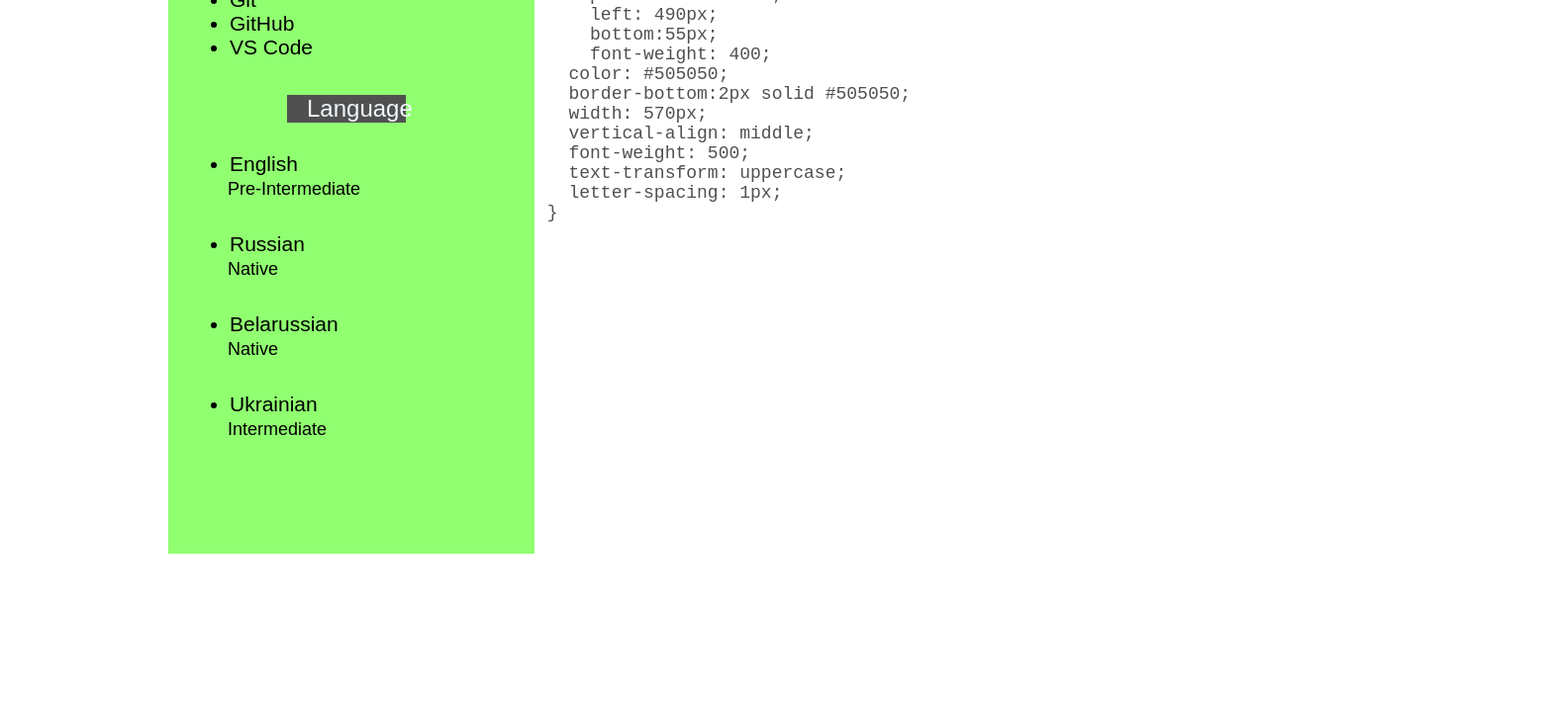
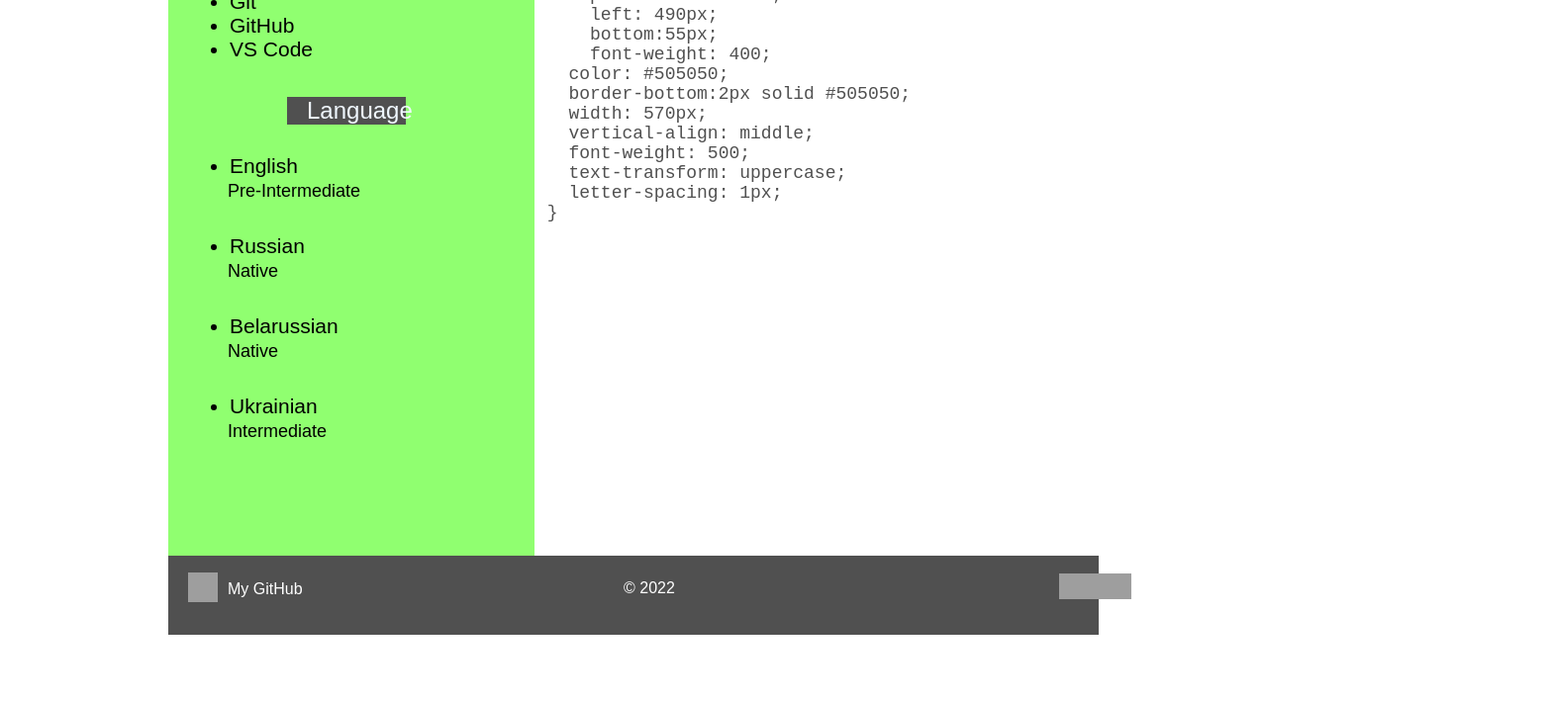
Before and after one commit to annepihova/rsschool-cv1, a plain HTML site: page index.html in a window 1280 px wide. Shown: the part 798-1508 px from the top of the page at 99% size, 1570 px wide, since content can reach past the window. Before the commit the page ends 1376 px from the top, so only its background shows below. Drawn offline with Linux system fonts and the light colour scheme; grey boxes are pictures that could not be loaded; a web font is replaced by a local one.

Commit message:
feat: add footer

```diff
--- a/index.html
+++ b/index.html
@@ -129,10 +129,16 @@
         </section>
         </div>
     </aside>
-
     <footer class="footer">
 <div class="container">
-
+<a class="my-github" href="https://github.com/annepihova">
+    <img class="icon-github" src="https://cdn-icons-png.flaticon.com/512/25/25231.png" alt="icon-github" width="30" height="30">
+    <p class="github">My GitHub</p>
+</a>
+<p class="year">© 2022</p>
+<a class="rs" href="https://rs.school/js/">
+    <img class="icon-rs" src="https://rs.school/images/rs_school_js.svg" alt="icon-rsschool" width="73" height="26">
+</a>
 </div>
     </footer>
 </body>
--- a/style.css
+++ b/style.css
@@ -8,9 +8,7 @@ body {
     font-family: 'Cabin Condensed', sans-serif;
     min-height: 100vh;
     margin: 0; padding: 0;
-    display: flex;
-  flex-direction: column;
-  justify-content: space-between;
+
   margin-left: 170px;
   margin-right: 170px;
 }
@@ -71,7 +69,7 @@ html {
       background-color: #90ff70;
       width: 370px;
       height: auto;
-      margin-top: -10px;
+      margin-top: 30px;
 
 
   }
@@ -297,3 +295,43 @@ letter-spacing: 1px;
   font-weight: 400;
   font-size: 18px
 }
+
+footer {
+  background-color: #505050;
+  position: relative;
+  bottom: 18px;
+  height: 80px;
+}
+
+.my-github {
+  text-decoration: none;
+  color: white;
+  position: relative;
+  bottom: 25px;
+  left: 60px;
+  font-weight: 400;
+}
+
+.icon-github {
+  position: relative;
+  right: 40px;
+  top: 42px;
+}
+
+.year {
+  color: white;
+  position: relative;
+  bottom: 60px;
+  left: 460px;
+  font-weight: 300;
+}
+
+.icon-rs {
+  position: relative;
+  left: 900px;
+  bottom: 100px;
+}
+
+html {
+  overflow-x:  hidden;
+}
```
